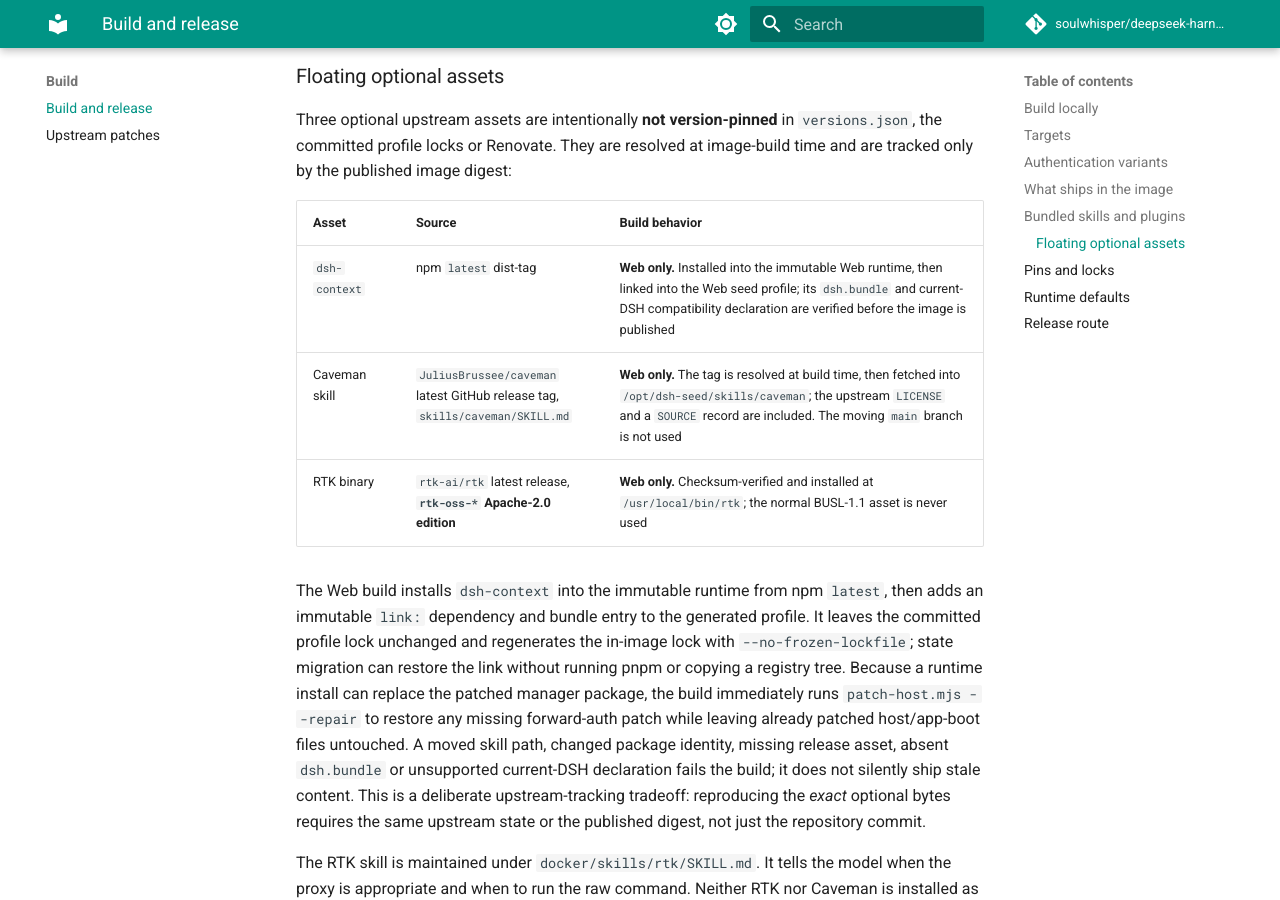
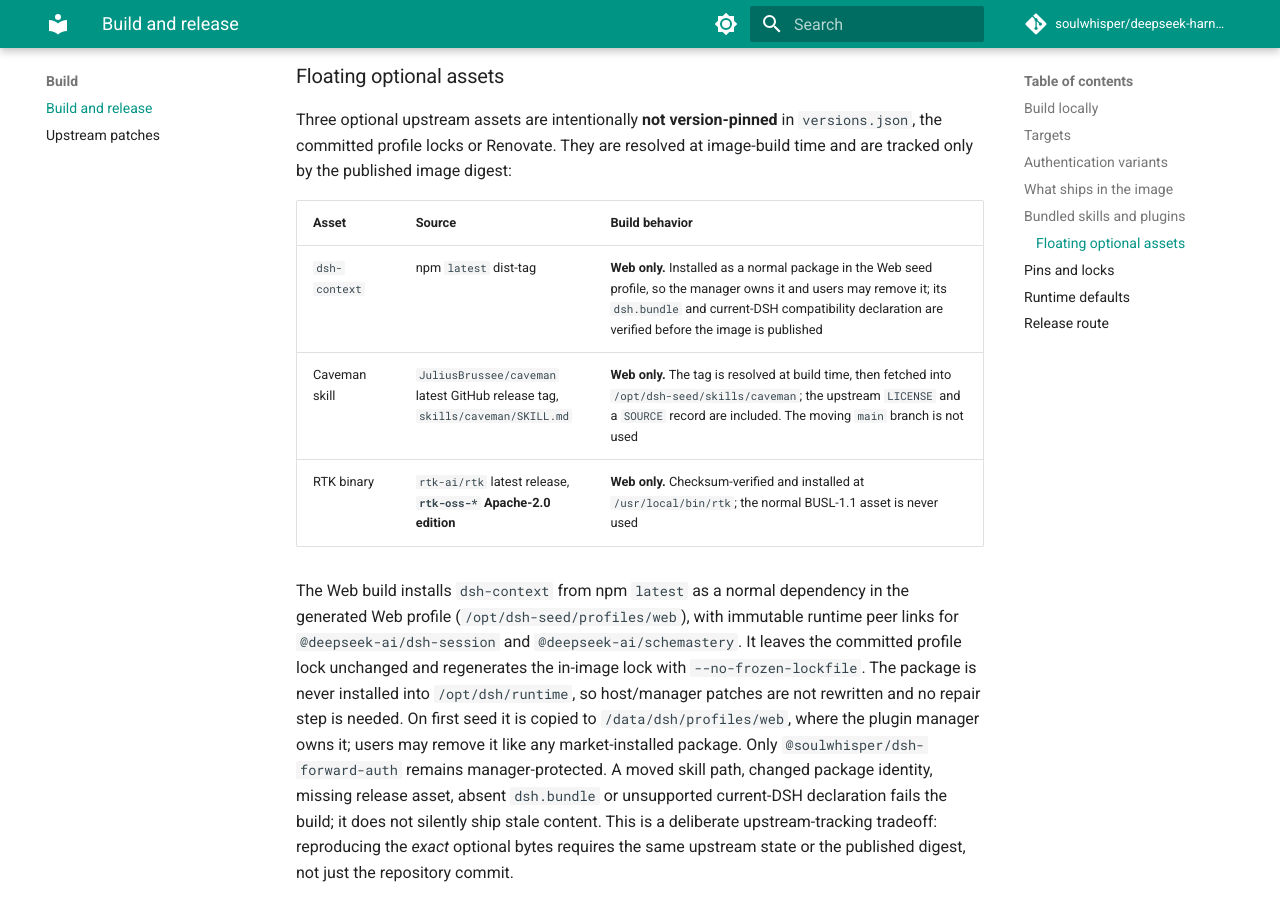
Before and after one commit to soulwhisper/deepseek-harness-container, an MkDocs documentation site: the page built from docs/build.md, in a window 1280 px wide and 900 px high, scrolled down 2625 px. Built offline with MkDocs 1.6.1 and Material for MkDocs 9.7.7, drawn with Linux system fonts in a browser that asks for light colours; comment, search, counter and statistics services are not loaded.

Commit message:
refactor: shorten tavern root and make context profile-owned

```diff
--- a/docs/build.md
+++ b/docs/build.md
@@ -109,23 +109,24 @@ image-build time and are tracked only by the published image digest:
 
 | Asset | Source | Build behavior |
 | --- | --- | --- |
-| `dsh-context` | npm `latest` dist-tag | **Web only.** Installed into the immutable Web runtime, then linked into the Web seed profile; its `dsh.bundle` and current-DSH compatibility declaration are verified before the image is published |
+| `dsh-context` | npm `latest` dist-tag | **Web only.** Installed as a normal package in the Web seed profile, so the manager owns it and users may remove it; its `dsh.bundle` and current-DSH compatibility declaration are verified before the image is published |
 | Caveman skill | `JuliusBrussee/caveman` latest GitHub release tag, `skills/caveman/SKILL.md` | **Web only.** The tag is resolved at build time, then fetched into `/opt/dsh-seed/skills/caveman`; the upstream `LICENSE` and a `SOURCE` record are included. The moving `main` branch is not used |
 | RTK binary | `rtk-ai/rtk` latest release, **`rtk-oss-*` Apache-2.0 edition** | **Web only.** Checksum-verified and installed at `/usr/local/bin/rtk`; the normal BUSL-1.1 asset is never used |
 
-The Web build installs `dsh-context` into the immutable runtime from npm
-`latest`, then adds an immutable `link:` dependency and bundle entry to the
-generated profile. It leaves the committed profile lock unchanged and
-regenerates the in-image lock with `--no-frozen-lockfile`; state migration can
-restore the link without running pnpm or copying a registry tree. Because a
-runtime install can replace the patched manager package, the build immediately
-runs `patch-host.mjs --repair` to restore any missing forward-auth patch while
-leaving already patched host/app-boot files untouched. A moved skill
-path, changed package identity, missing release asset, absent `dsh.bundle` or
-unsupported current-DSH declaration fails the build; it does not silently ship
-stale content. This is a deliberate upstream-tracking tradeoff: reproducing the
-*exact* optional bytes requires the same upstream state or the published
-digest, not just the repository commit.
+The Web build installs `dsh-context` from npm `latest` as a normal dependency
+in the generated Web profile (`/opt/dsh-seed/profiles/web`), with immutable
+runtime peer links for `@deepseek-ai/dsh-session` and
+`@deepseek-ai/schemastery`. It leaves the committed profile lock unchanged and
+regenerates the in-image lock with `--no-frozen-lockfile`. The package is never
+installed into `/opt/dsh/runtime`, so host/manager patches are not rewritten and
+no repair step is needed. On first seed it is copied to
+`/data/dsh/profiles/web`, where the plugin manager owns it; users may remove it
+like any market-installed package. Only `@soulwhisper/dsh-forward-auth` remains
+manager-protected. A moved skill path, changed package identity, missing
+release asset, absent `dsh.bundle` or unsupported current-DSH declaration fails
+the build; it does not silently ship stale content. This is a deliberate
+upstream-tracking tradeoff: reproducing the *exact* optional bytes requires the
+same upstream state or the published digest, not just the repository commit.
 
 The RTK skill is maintained under `docker/skills/rtk/SKILL.md`. It tells the
 model when the proxy is appropriate and when to run the raw command. Neither
```
Also changed, not shown: .agents/skills/dsh-maintainer/SKILL.md (+64 -51 lines), README.md (+8 -6 lines), README.zh-CN.md (+2 -2 lines), docs/architecture.md (+2 -2 lines), docs/data-layout.md (+1 -1 lines), docs/regulations.md (+3 -3 lines), docs/source-build.md (+2 -2 lines), 11 other files.
